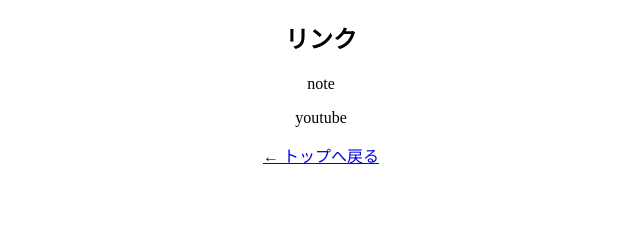
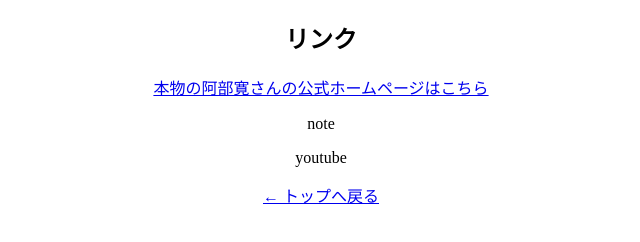
Before and after one commit to saisei-hosyu/abe-homepage, a plain HTML site: page link.html in a window 1280 px wide. Shown: the whole page, without its empty margins (319-959 px from the left). Drawn offline with Linux system fonts and the light colour scheme.

Commit message:
Update link.html

```diff
--- a/link.html
+++ b/link.html
@@ -6,6 +6,11 @@
 <body bgcolor="white" text="black">
   <center>
     <h2>リンク</h2>
+    <p>
+  <a href="http://abehiroshi.la.coocan.jp/" target="_blank">
+    本物の阿部寛さんの公式ホームページはこちら
+  </a>
+</p>
     <p>note</p>
     <p>youtube</p>
     <a href="index.html">← トップへ戻る</a>
```
